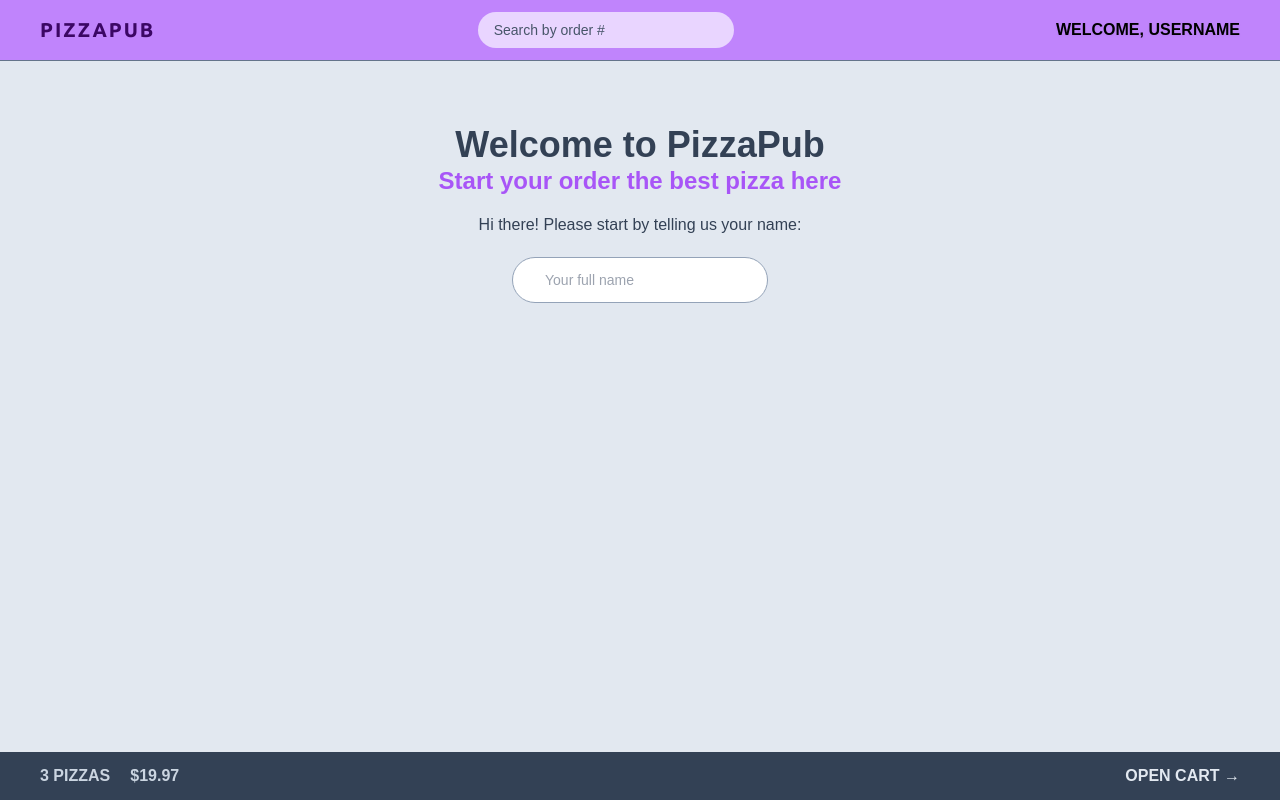
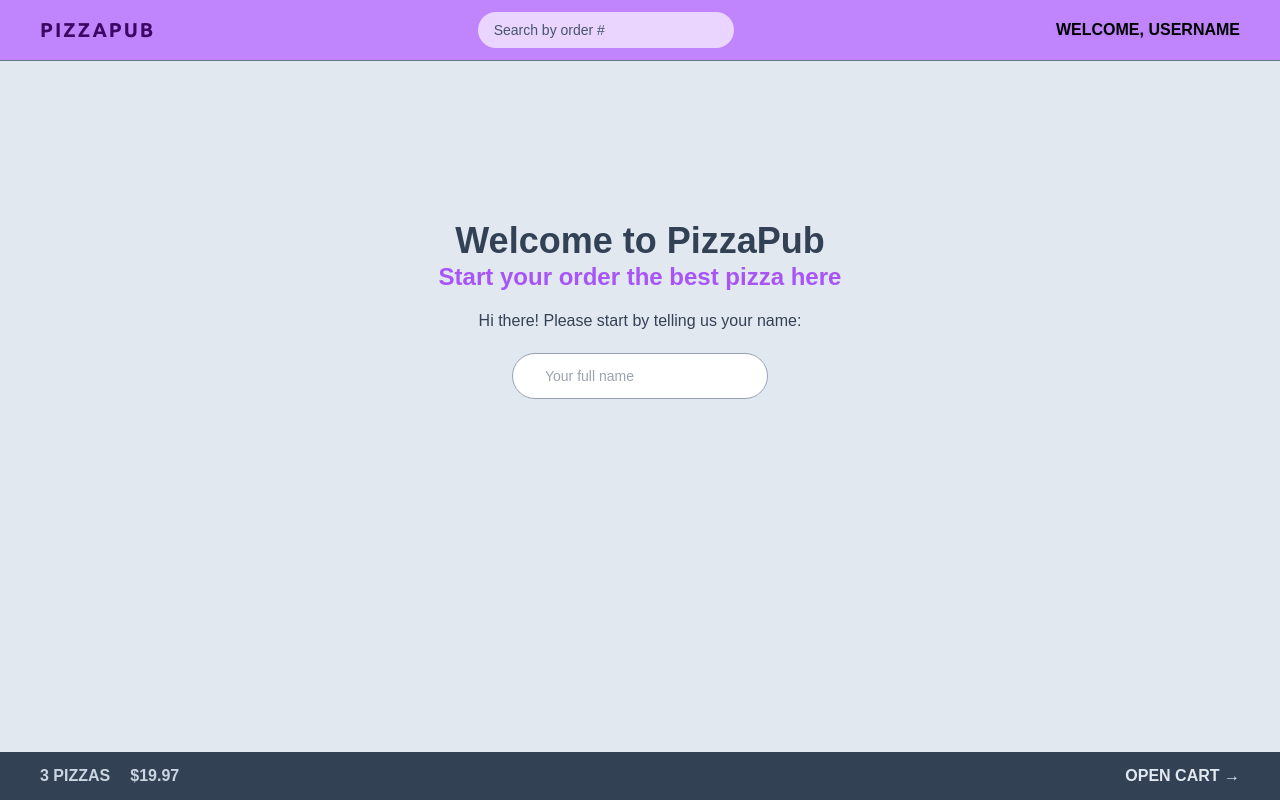
Before and after one commit to bakNa2t/pizzapub, a React (Vite) app: page / in a window 1280 px wide. Built offline with nearby package versions, Linux system fonts and the light colour scheme; a web font is replaced by a local one.

Commit message:
Update prop styles in AppLayout for md screen

```diff
--- a/src/base-blocks/menu/MenuItem.jsx
+++ b/src/base-blocks/menu/MenuItem.jsx
@@ -8,8 +8,7 @@ function MenuItem({ pizzaObj }) {
     pizzaObj: PropTypes.object.isRequired,
   };
 
-  const { id, name, unitPrice, ingredients, soldOut, imageUrl } = pizzaObj;
-  console.log(id);
+  const { /*id,*/ name, unitPrice, ingredients, soldOut, imageUrl } = pizzaObj;
 
   return (
     <li className="flex gap-5 py-4">
--- a/src/base-blocks/order/Order.jsx
+++ b/src/base-blocks/order/Order.jsx
@@ -57,6 +57,8 @@ function Order() {
     estimatedDelivery,
     cart,
   } = order;
+  console.log(cart);
+
   const deliveryIn = calcMinutesLeft(estimatedDelivery);
 
   return (
@@ -91,7 +93,7 @@ function Order() {
 
       <ul className="divide-y divide-slate-300 border-b border-t border-slate-300">
         {cart.map((item) => (
-          <OrderItem item={item} key={item.id} />
+          <OrderItem item={item} key={item.pizzaId} />
         ))}
       </ul>
 
--- a/src/ui-blocks/AppLayoyt.jsx
+++ b/src/ui-blocks/AppLayoyt.jsx
@@ -13,7 +13,7 @@ function AppLayoyt() {
       {isLoading && <Loader />}
       <Header />
       <main className="overflow-y-scroll">
-        <div className="mx-auto max-w-[40rem]">
+        <div className="mx-auto max-w-[40rem] md:flex md:flex-col md:items-center md:justify-center">
           <Outlet />
         </div>
       </main>
--- a/src/ui-blocks/MainPage.jsx
+++ b/src/ui-blocks/MainPage.jsx
@@ -2,7 +2,7 @@ import UserCreating from "../base-blocks/user/UserCreating";
 
 function MainPage() {
   return (
-    <div className="my-12 px-5 text-center sm:my-16">
+    <div className="my-20 px-5 text-center sm:my-40">
       <h1 className=" text-center text-2xl font-semibold text-slate-700 md:text-4xl">
         Welcome to PizzaPub
       </h1>
```
